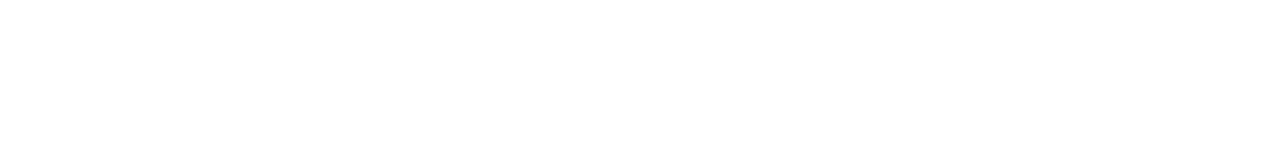
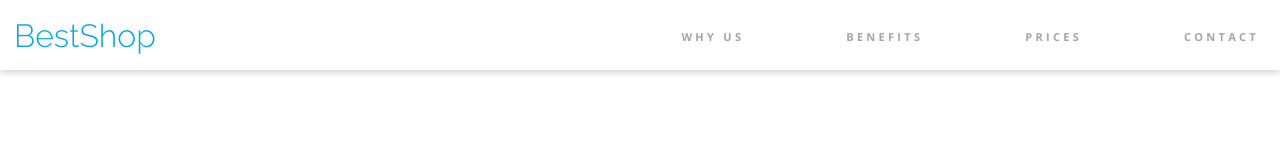
Before and after one commit to marcin5lapinski/Best-Shop, a plain HTML site: page BestShop/index.html in a window 1280 px wide. Drawn offline with nearby package versions, Linux system fonts and the light colour scheme.

Commit message:
Create full header

```diff
--- a/BestShop/css/style.css
+++ b/BestShop/css/style.css
@@ -1,8 +1,59 @@
+:root {
+    --check: 1px solid black;
+}
+
 * {
     box-sizing: border-box;
 }
 
 .container {
-    width: 1352px;
+    width: 1252px; /**ZMIENIC NA 1352!!!!!!**/
     margin: 0 auto;
 }
+
+/**HEADER**//**HEADER**//**HEADER**//**HEADER**/
+.header {
+    width: 100%;
+    height: 70px;
+    display: flex;
+    justify-content: center;
+    box-shadow: 0 3px 6px #00000029;
+}
+
+.nav-bar {
+    display: flex;
+    align-items: center;
+    justify-content: space-between;
+}
+
+.nav-logo {
+    font-family: "Raleway", sans-serif;
+    font-size: 32px;
+    line-height: 37px;
+    font-weight: 300;
+    color: #08A6E4;
+}
+
+.menu-list {
+    display: flex;
+    list-style: none;
+    font-family: "Open Sans", sans-serif;
+    font-weight: 600;
+}
+
+
+.menu-link {
+    border-bottom: 4px solid #FFFFFF;
+    padding: 22px 7px;
+    margin-left: 88px;
+    text-decoration: none;
+    text-transform: uppercase;
+    font-size: 11px;
+    line-height: 15px;
+    letter-spacing: 3.28px;
+    color: #A5A5A5;
+}
+
+.menu-link:hover {
+    border-bottom: 4px solid #08A6E4;
+}
--- a/BestShop/index.html
+++ b/BestShop/index.html
@@ -14,6 +14,16 @@
     <link rel="stylesheet" href="css/reset.css">
 </head>
 <body>
-
+<header class="header">
+    <nav class="container nav-bar">
+        <h2 class="nav-logo">BestShop</h2>
+        <ul class="menu-list">
+            <li><a href="" class="menu-link">Why Us</a></li>
+            <li><a href="" class="menu-link">Benefits</a></li>
+            <li><a href="" class="menu-link">Prices</a></li>
+            <li><a href="" class="menu-link">Contact</a></li>
+        </ul>
+    </nav>
+</header>
 </body>
 </html>
```
